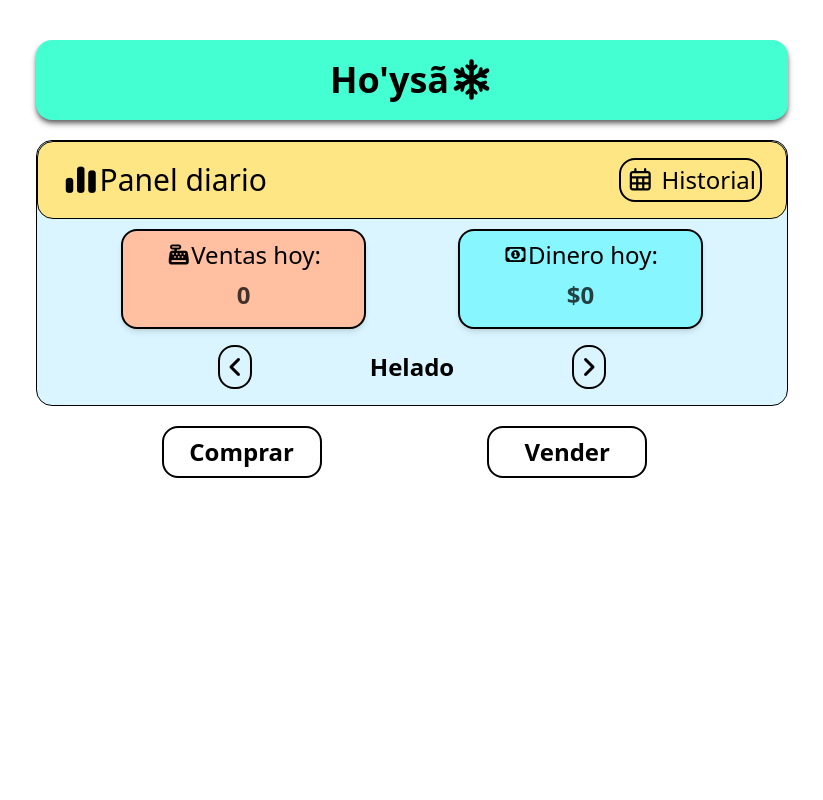
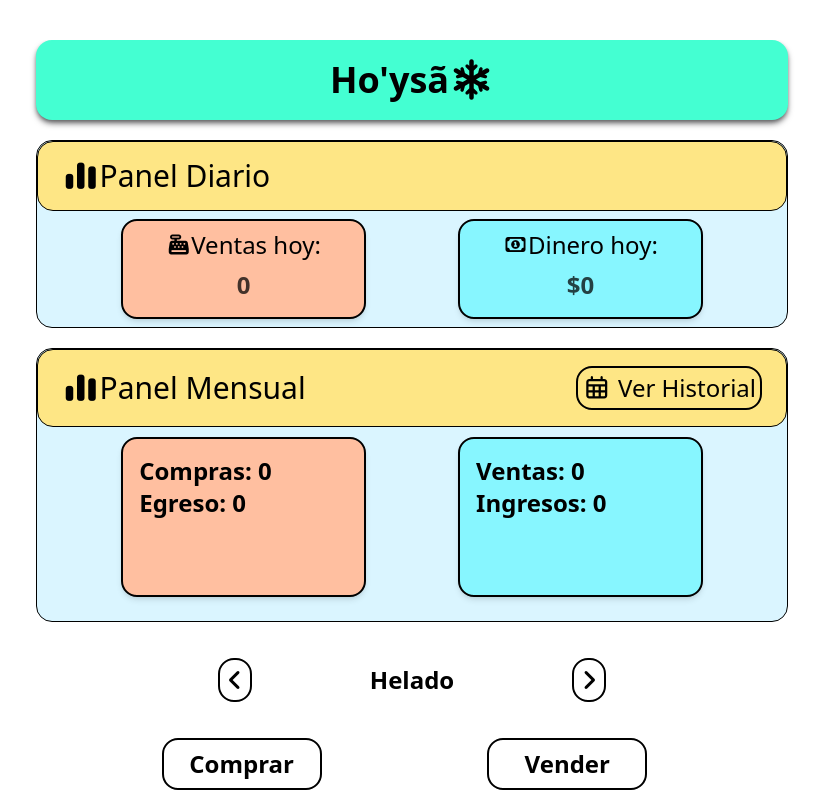
Before and after one commit to Ariel-Caceres/App-Helados, a React (Vite) app: page / in a window 1280 px wide. Shown: the whole page, without its empty margins (228-1051 px from the left). Built offline with nearby package versions, Linux system fonts and the light colour scheme.

Commit message:
agrego monthresume a home

```diff
--- a/src/pages/Home.tsx
+++ b/src/pages/Home.tsx
@@ -3,7 +3,8 @@ import { Header } from "../components/Header"
 import { useSell } from "../context/useSell"
 import { useOnline } from "../context/useOnline"
 import { Button } from "../components/Button"
-import { useEffect, useState } from "react"
+import { useEffect, useRef, useState } from "react"
+import { MonthResume } from "../components/MonthResume"
 
 export const Home = () => {
     const navigate = useNavigate()
@@ -13,11 +14,10 @@ export const Home = () => {
     const ventasHoy = ventas.filter(v => {
         return v.fecha.split("-")[2] == hoy.split("-")[2] && v.status != "pending-delete"
     })
-
     const [mpd, setmpd] = useState(1)
     const [dineroHoy, setDineroHy] = useState<number>()
     const [cantHoy, setCantHoy] = useState<number>()
-    const [animar, setAnimar] = useState<boolean>()
+    const [animar, setAnimar] = useState<boolean>(false)
     const productos: Record<string, () => string> = {
         1: () => "helado",
         2: () => "carne-picada",
@@ -31,13 +31,27 @@ export const Home = () => {
         setDineroHy(dineroAMostrar)
         setCantHoy(cantAMostrar)
     }
+    const firstRender = useRef(true)
 
     useEffect(() => {
+        calcularTotal(productos[mpd]())
+    }, [mpd])
+
+
+    console.log(animar);
+
+    useEffect(() => {
+        if (firstRender.current) {
+            firstRender.current = false
+            return
+        }
+
         setAnimar(true)
-        setTimeout(() => {
+        const timeout = setTimeout(() => {
             setAnimar(false)
         }, 500)
-        calcularTotal(productos[mpd]())
+
+        return () => clearTimeout(timeout)
     }, [mpd])
 
 
@@ -47,26 +61,33 @@ export const Home = () => {
 
             <Header />
 
-            <div className="w-full border flex bg-[#DAF5FF] rounded-2xl   flex-col justify-evenly relative pt-6 overflow-hidden" >
+            <div className="w-full border flex bg-[#DAF5FF] rounded-2xl   flex-col justify-between relative  overflow-hidden" >
 
-                <div className="absolute border top-0 left-0 gap-x-10 gap-y-3 right-0 flex flex-wrap w-full  items-center justify-between z-10   bg-amber-200 rounded-2xl px-6 py-4 ">
+                <div className=" border top-0 left-0 gap-x-10 gap-y-3 right-0 flex flex-wrap w-full  items-center justify-between z-10   bg-amber-200 rounded-2xl px-6 py-4 ">
 
-                    <div className="text-2xl whitespace-nowrap md:text-3xl font-medium">
+                    <div className="text-xl whitespace-nowrap md:text-3xl font-medium">
                         {online ? <i className="fa-solid fa-chart-simple"></i> : "📊"}
                         <span>
-                            Panel diario
+                            Panel Diario
                         </span>
                     </div>
 
-                    <div className=" justify-end flex items-end ">
+                    {/* <div className=" justify-end flex items-end ">
                         <button className="text-xl text-end whitespace-nowrap sm:text-2xl font-medium self-end justify-self-end border-2 rounded-2xl cursor-pointer p-1" onClick={() => navigate("/record")}>
                             {online ? <i className="fa-regular fa-calendar-days"></i> : "📆"}
                             <span className=""> Historial</span>
                         </button>
-                    </div>
+                    </div> */}
                 </div>
 
-                <div className={`w-full flex flex-row md:flex-row justify-evenly gap-4 mt-16 px-2 transition-all ease-in-out   ${animar ? "invert-100 -translate-y-150 " : ""}`}>
+                <div
+                    className={`
+    w-full flex flex-row md:flex-row justify-evenly gap-4 p-2 px-2
+    transition-all duration-300 ease-in-out
+    filter
+    ${animar ? "scale-110 -translate-y-11/12" : "translate-y-0"}
+  `}
+                >
 
                     {/* Venta hoy */}
                     <div className="w-1/2 md:w-1/3    bg-[#FFBFA0] min-h-20 md:h-25 rounded-2xl flex flex-col border-2 shadow-md p-2 ">
@@ -95,6 +116,10 @@ export const Home = () => {
                     </div>
                 </div>
 
+            </div>
+
+            <MonthResume producto={productos[mpd]()} animar={animar} />
+
             <div className={`flex w-full justify-center text-2xl p-4 text-center items-center`}>
                 <div className="w-80 sm:w-2/3 flex justify-center items-center">
                     <div className=" border-2 rounded-2xl " onClick={() => setmpd(mpd > 1 ? mpd - 1 : 3)}>
@@ -108,7 +133,6 @@ export const Home = () => {
                     </div>
                 </div>
             </div>
-            </div>
 
             <div className="  w-[98%]   flex flex-col-reverse  justify-center  items-center gap-4  absolute bottom-[5vh]  sm:static  sm:flex-row  sm:gap-10  sm:justify-evenly " >
                 <Button tipo="button" texto={"Comprar"} onClick={() => navigate("/buy")} />
```
Lines whose indentation alone changed are shown as unchanged.
